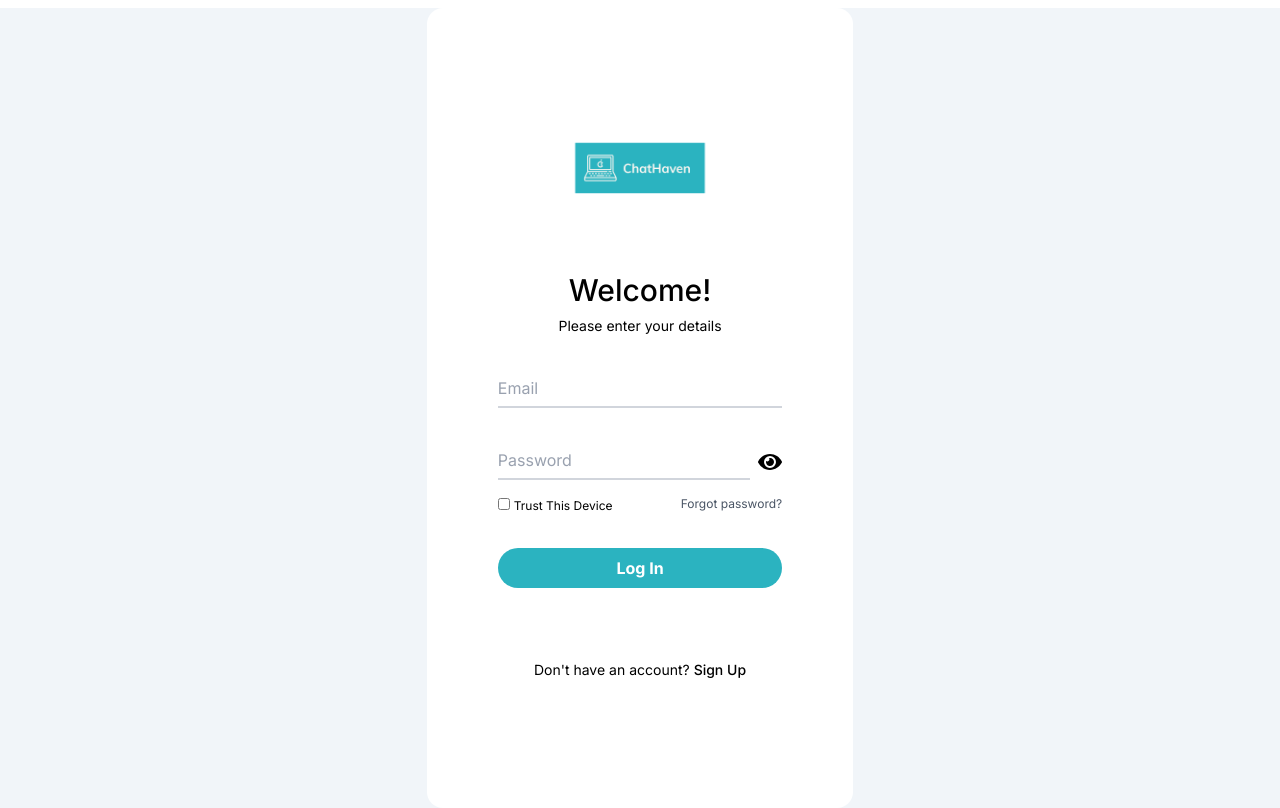
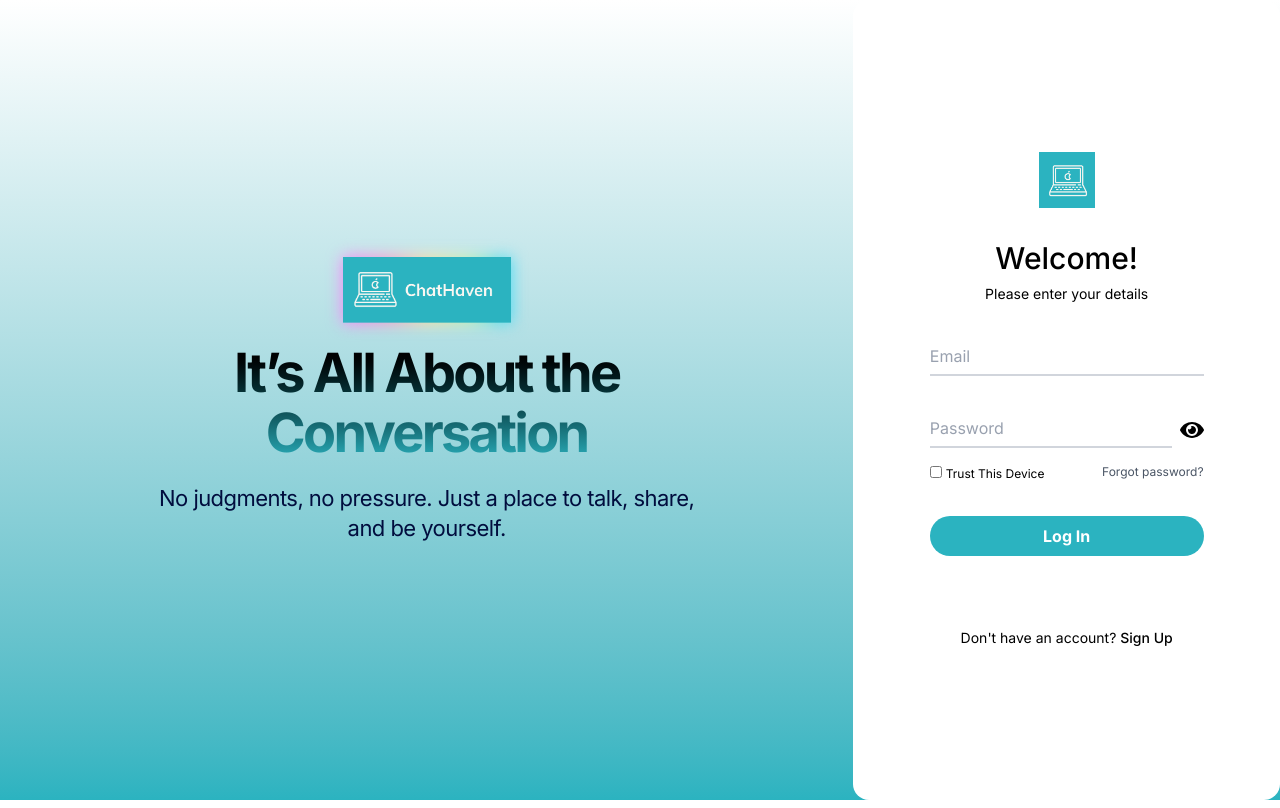
Before and after one commit to JDhillon24/ChatHaven, a React (Vite) app in the folder frontend/: page /Login in a window 1280 px wide. Built offline with nearby package versions, Linux system fonts and the light colour scheme.

Commit message:
revising login form design

```diff
--- /dev/null
+++ b/frontend/src/Components/UI/LeftGridForms.tsx
@@ -0,0 +1,22 @@
+import Logo from "./Logo";
+
+const LeftGridForms = () => {
+  return (
+    <div className="w-full h-full hidden lg:flex flex-col justify-center items-center lg:col-span-2">
+      <div className="section-heading">
+        <div className="flex justify-center">
+          <div className="inline-flex relative before:content-[''] before:top-0 before:bottom-0 before:blur before:h-full before:w-full before:bg-[linear-gradient(to_right,#F87BFF,#FB92CF,#FFDD9B,#C2F0B1,#2FD8FE)] before:absolute">
+            <Logo classes="w-42 relative" />
+          </div>
+        </div>
+        <h1 className="section-title mt-5">It’s All About the Conversation</h1>
+        <div className="section-description mt-5">
+          No judgments, no pressure. Just a place to talk, share, and be
+          yourself.
+        </div>
+      </div>
+    </div>
+  );
+};
+
+export default LeftGridForms;
--- a/frontend/src/Routes/Login.tsx
+++ b/frontend/src/Routes/Login.tsx
@@ -6,6 +6,8 @@ import LoginForm from "../Components/Login/LoginForm";
 import SuccessModal from "../Components/UI/SuccessModal";
 import axios from "../api/axios";
 import VerifyFailedModal from "../Components/Login/VerifyFailedModal";
+import LeftGridForms from "../Components/UI/LeftGridForms";
+import SmallLogo from "../Components/UI/SmallLogo";
 
 const Login = () => {
   const location = useLocation();
@@ -68,10 +70,13 @@ const Login = () => {
     document.title = "Login | ChatHaven";
   }, [location.pathname]);
   return (
-    <div className="w-full h-screen [@supports(height:100dvh)]:h-[100dvh] bg-slate-100">
-      <div className="lg:w-1/3 w-full h-full mx-auto flex flex-col justify-center bg-white m-2 rounded-2xl col-span-2">
-        <div className="flex flex-col justify-center items-center gap-8">
-          <Logo classes="w-36" />
+    <div className="w-full min-h-screen [@supports(height:100dvh)]:h-[100dvh] bg-gradient-to-b from-white to-[#2bb3c0] overflow-hidden ">
+      <div className="w-full h-full grid grid-cols-1 lg:grid-cols-3">
+        <LeftGridForms />
+        <div className="w-full flex flex-col items-center justify-start lg:justify-center overflow-y-auto bg-white p-2 mx-auto xl:rounded-2xl">
+          <div className="w-full flex flex-col justify-center items-center gap-8">
+            <Logo classes="mt-10 w-36 flex lg:hidden" />
+            <SmallLogo classes="mt-10 w-14 hidden lg:flex" />
             <div className="flex flex-col justify-center text-center">
               <p className="text-3xl font-medium">Welcome!</p>
               <p className="mt-2 text-sm font-normal">
@@ -96,6 +101,7 @@ const Login = () => {
             </div>
           </div>
         </div>
+      </div>
       <SuccessModal
         open={openSuccess}
         onClose={handleSuccessClose}
```
Also changed, not shown: frontend/public/images/logo_transparent.png. Lines whose indentation alone changed are shown as unchanged.
